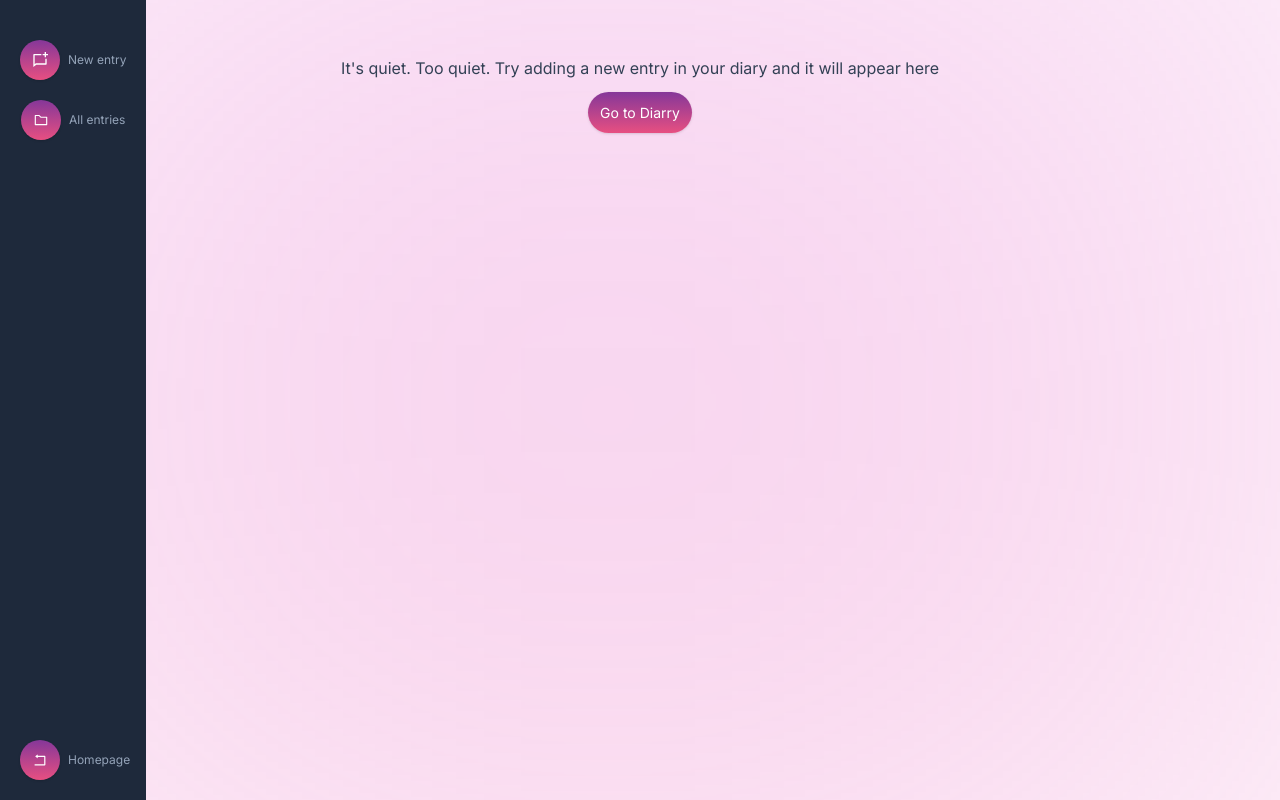
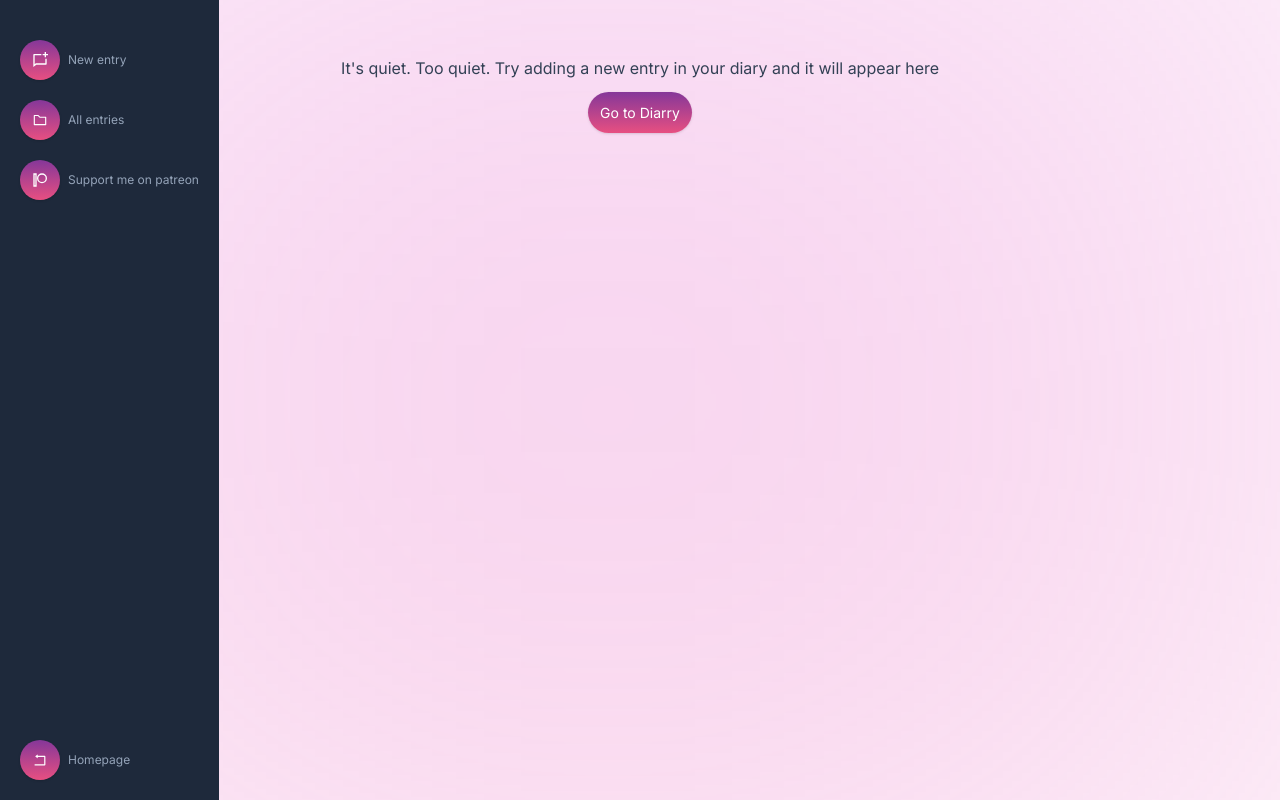
Before and after one commit to SankThomas/diary-app, a React (Create React App) app: page /all-entries in a window 1280 px wide. Built offline with nearby package versions, Linux system fonts and the light colour scheme; what remarkable would draw is missing.

Commit message:
add patreon link

```diff
--- a/src/components/MobileBar.js
+++ b/src/components/MobileBar.js
@@ -1,13 +1,14 @@
 import React from "react"
 import { RiChatNewLine } from "react-icons/ri"
 import { AiOutlineFolder, AiOutlineRollback } from "react-icons/ai"
+import { RiPatreonLine } from "react-icons/ri"
 import { Link } from "react-router-dom"
 
 export default function MobileBar() {
   return (
     <>
       <article className="md:hidden fixed left-0 bottom-0 px-5 py-2 bg-slate-800 w-full">
-        <ul className="flex items-center justify-around sm:justify-evenly">
+        <ul className="flex items-center justify-between sm:justify-evenly">
           <li>
             <Link
               to="/diarry"
@@ -30,6 +31,19 @@ export default function MobileBar() {
               <span className="text-slate-400 text-xs mt-2">All entries</span>
             </Link>
           </li>
+          <li>
+            <a
+              href="https://patreon.com/tsbsankara"
+              target="_blank"
+              rel="noreferrer"
+              className="flex flex-col items-center justify-center"
+            >
+              <button className="btn-icon xl:mr-2">
+                <RiPatreonLine className="text-white" />
+              </button>
+              <span className="text-slate-400 text-xs mt-2">Patreon</span>
+            </a>
+          </li>
           <li className="">
             <Link to="/" className="flex flex-col items-center justify-center">
               <button className="btn-icon">
--- a/src/components/Sidebar.js
+++ b/src/components/Sidebar.js
@@ -1,6 +1,7 @@
 import React from "react"
 import { RiChatNewLine } from "react-icons/ri"
 import { AiOutlineFolder, AiOutlineRollback } from "react-icons/ai"
+import { RiPatreonLine } from "react-icons/ri"
 import { Link } from "react-router-dom"
 // when opened import {AiOutlineFolderOpen} from "react-icons/ai"
 
@@ -8,7 +9,7 @@ export default function Sidebar() {
   return (
     <>
       <aside className="hidden md:block bg-slate-800 h-full fixed left-0 top-0 px-5">
-        <ul className="mt-10">
+        <ul className="mt-10 flex flex-col items-start">
           <li>
             <Link
               to="/diarry"
@@ -35,6 +36,21 @@ export default function Sidebar() {
               </span>
             </Link>
           </li>
+          <li className="mt-5">
+            <a
+              href="https://patreon.com/tsbsankara"
+              target="_blank"
+              rel="noreferrer"
+              className="flex items-center justify-center"
+            >
+              <button className="btn-icon xl:mr-2">
+                <RiPatreonLine className="text-white" />
+              </button>
+              <span className="hidden xl:block text-slate-400 text-xs">
+                Support me on patreon
+              </span>
+            </a>
+          </li>
 
           <li className="absolute left-5 bottom-5">
             <Link to="/" className="flex items-center justify-center">
```
